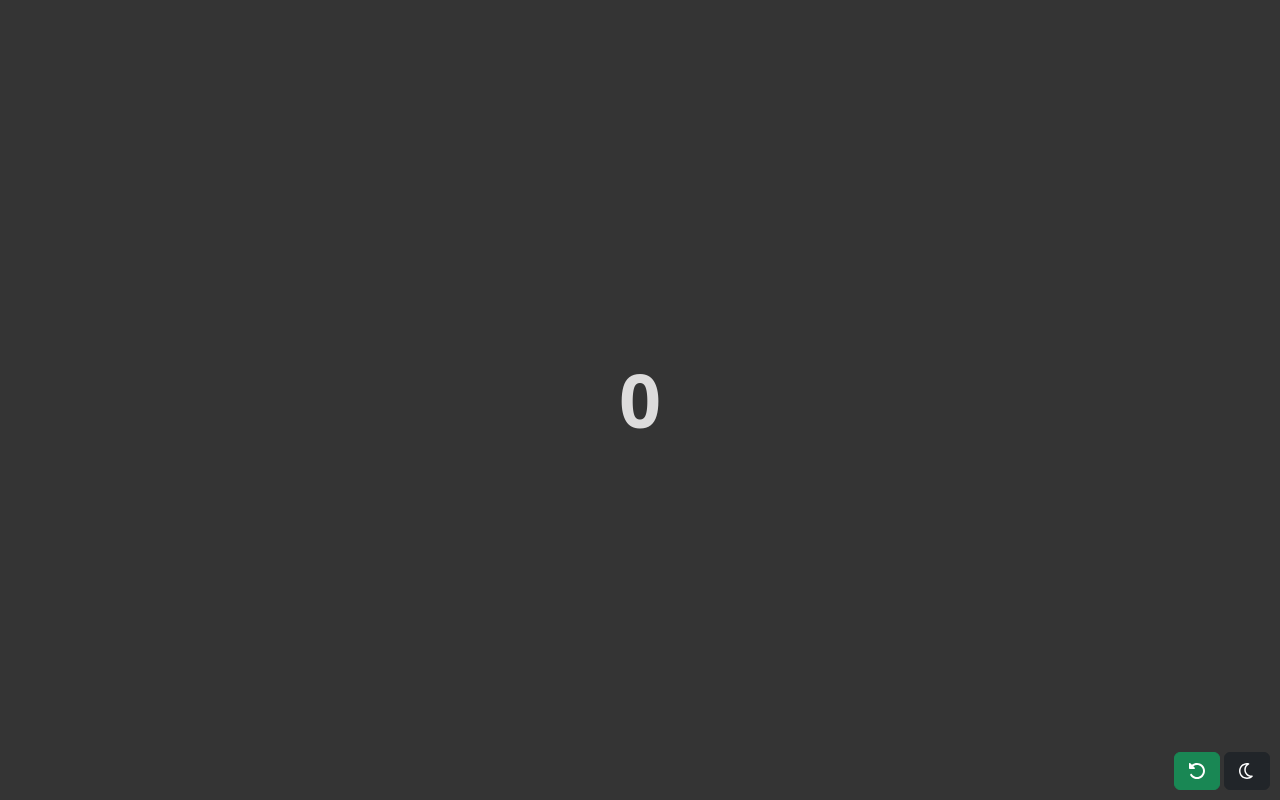
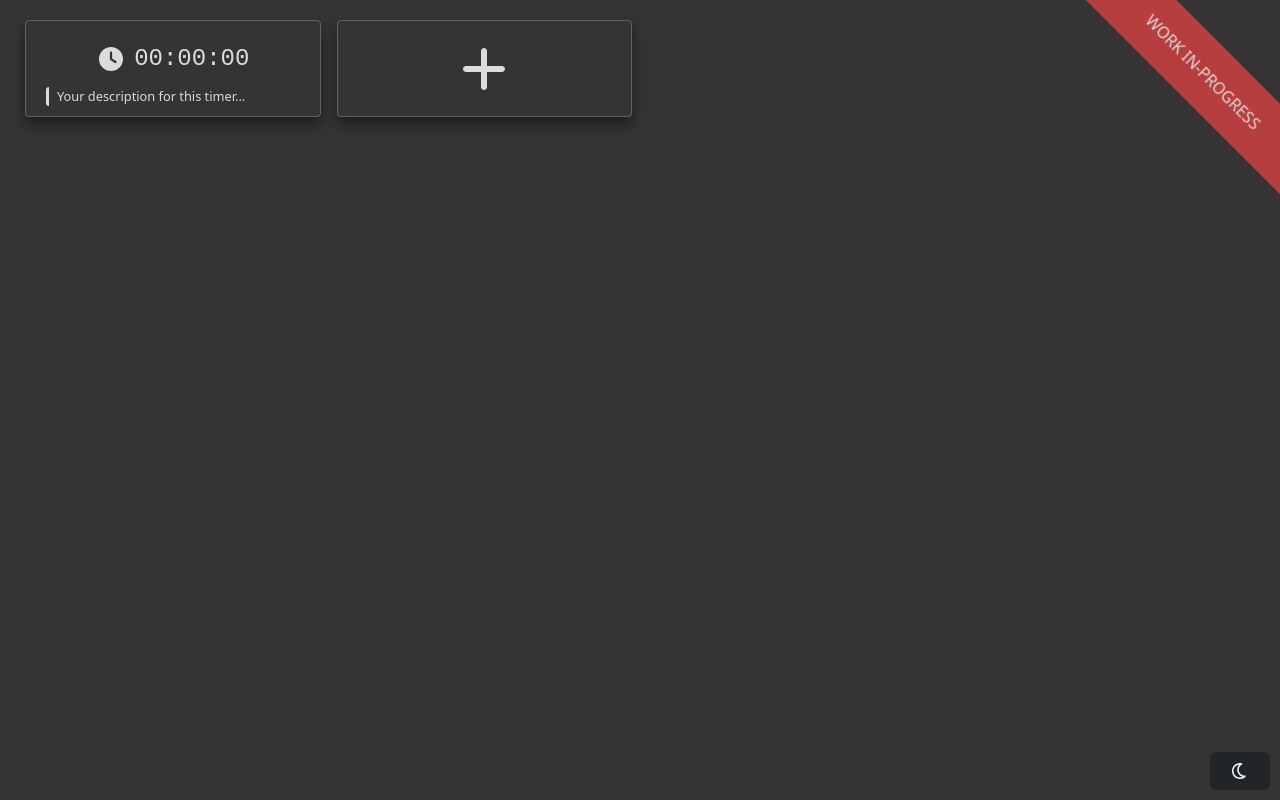
Before and after one commit to movacthuz/break-timer, a plain HTML site: page index.html in a window 1280 px wide. Drawn offline with Linux system fonts and the light colour scheme.

Commit message:
- creating template for timer block - update styling - adding default sound for later - update index.html

```diff
--- a/assets/custom/style.scss
+++ b/assets/custom/style.scss
@@ -2,7 +2,91 @@
 	user-select: none !important;
 }
 
+.wip_tag {
+	display: block;
+	position: fixed;
+	top: 40px;
+	right: -80px;
+	padding: 20px 80px;
+	text-align: center;
+	background-color: #b73e3e;
+	color: #dcdcdc;
+	z-index: 20000;
+	transform: rotate(45deg);
+}
+
 body {
+	transition: all 0.25s ease-in;
+
+	.content {
+		display: block;
+		position: relative;
+		width: 100%;
+		height: fit-content;
+		padding: 20px 25px;
+	}
+
+	.panel {
+		display: block;
+		position: relative;
+		width: 100%;
+		height: 100%;
+		padding: 10px 20px;
+		border-radius: 4px;
+		color: #dddcdc;
+		border: 1px solid #dddcdc45;
+		box-shadow: 0px 7px 14px 0px #00000078;
+		transition: all 0.25s ease-in;
+		font-size: 0.8rem;
+
+		.add_new_btn {
+			display: flex;
+			justify-content: center;
+			align-items: center;
+			font-size: 3rem;
+			font-weight: 700;
+			width: 100%;
+			height: 100%;
+		}
+
+		.timer {
+			display: flex;
+			justify-content: center;
+			align-items: center;
+			flex-direction: row;
+			width: 100%;
+			height: fit-content;
+			padding: 10px 15px;
+
+			.timer_text {
+				font-family: monospace;
+				font-size: 1.5rem;
+			}
+
+			.timer_icon {
+				font-size: 1.5rem;
+			}
+
+			.timer_btn {
+				display: flex;
+				flex-direction: row;
+				justify-content: start;
+				align-items: center;
+				min-width: 45px;
+				padding: 10px;
+
+				.primary {
+				}
+			}
+		}
+
+		.description {
+			border-left: 3px solid #dddcdc;
+			border-radius: 3px;
+			padding: 0px 8px;
+		}
+	}
+
 	&.dark {
 		background-color: #343434;
 
@@ -13,6 +97,20 @@ body {
 
 	&.light {
 		background-color: #dddcdc;
+
+		.panel {
+			color: #343434;
+			border: 1px solid #3434344f;
+
+			.description {
+				border-left: 3px solid #343434;
+			}
+
+			.timer {
+				.timer_btn {
+				}
+			}
+		}
 
 		.counter {
 			color: #343434;
@@ -45,33 +143,13 @@ body {
 	}
 }
 
-#one_panel {
-	display: flex;
-	position: fixed;
-	top: 0;
-	left: 0;
-	width: 100%;
-	height: 100%;
-	justify-content: center;
-	align-items: center;
-	z-index: 100;
-}
-
-.counter {
-	font-size: calc(2rem + 2vw + 2vh);
-	font-weight: 700;
-	pointer-events: none;
-	user-select: none;
-	opacity: 1;
-	transition: all 0.3s ease-in-out;
-
-	&.enlarge {
-		font-size: calc(2.2rem + 3vw + 3vh);
-		opacity: 0.7;
-	}
+.clickable {
+	cursor: pointer !important;
 }
 
 .config_btn {
+	text-align: center;
+	min-width: 60px;
 	transition: all 0.2s ease-in-out;
 }
 
--- a/index.html
+++ b/index.html
@@ -4,7 +4,7 @@
 <head>
   <meta charset="UTF-8">
   <meta name="viewport" content="width=device-width, initial-scale=1.0">
-  <title>Simple Tap Counter</title>
+  <title>Break Timer</title>
 
   <link rel="stylesheet" href="assets/bootstrap-5.3.3-dist/css/bootstrap.min.css">
   <link rel="stylesheet" href="assets/fontawesome-free-6.5.2-web/css/all.min.css">
@@ -18,11 +18,9 @@
 </head>
 
 <body class="dark">
+
+
   <div class="config_btn_container text-end">
-    <div id="reset_counter_btn" class="btn btn-success config_btn" title="Reset All Counter"
-      onclick="resetAllCounter()">
-      <i class="fas fa-undo-alt"></i><span class="config_btn_text"></span>
-    </div>
 
     <div id="dark_theme_btn" class="btn btn-dark config_btn" title="Dark Theme" onclick="switchTheme(`light`)">
       <i class="far fa-moon"></i><span class="config_btn_text"></span>
@@ -33,21 +31,46 @@
     </div>
   </div>
 
+  <!-- background -->
   <div class="background_container">
     <div class="image_container">
       <img id="bg_image" src="assets/images/transparent.png" alt="">
     </div>
   </div>
 
-  <div id="one_panel" class="panel" onclick="tap(`one`)">
-    <div id="one_counter" class="counter">0</div>
+  <div class="content">
+
+    <!-- timer row -->
+    <div id="timer_container" class="row g-3">
+
+      <div id="timer_1" class="col-12 col-sm-6 col-md-4 col-lg-3">
+        <div class="panel">
+          <div class="timer">
+            <div class="timer_icon"><i class="fa fa-clock me-2"></i></div>
+            <div class="timer_text">00:00:00</div>
+          </div>
+          <div class="description">
+            Your description for this timer...
+          </div>
+
+          <div class="timer_btn config"></div>
+        </div>
+      </div>
+
+      <div id="timer_add" class="col-12 col-sm-6 col-md-4 col-lg-3">
+        <a href="#add_new_timer" class="panel">
+          <div class="add_new_btn">
+            <i class="fas fa-plus"></i>
+          </div>
+        </a>
+      </div>
+
+    </div>
+    <!-- ____________ end of row ____________ -->
+
   </div>
 
-  <div id="two_verti_panel" class="panel d-none"></div>
-
-  <div id="two_hori_panel" class="panel d-none"></div>
-
-  <div id="four_panel" class="panel d-none"></div>
+  <div class="wip_tag">WORK IN-PROGRESS</div>
 
 </body>
 
```
Also changed, not shown: assets/custom/style.css, 2 other files.
